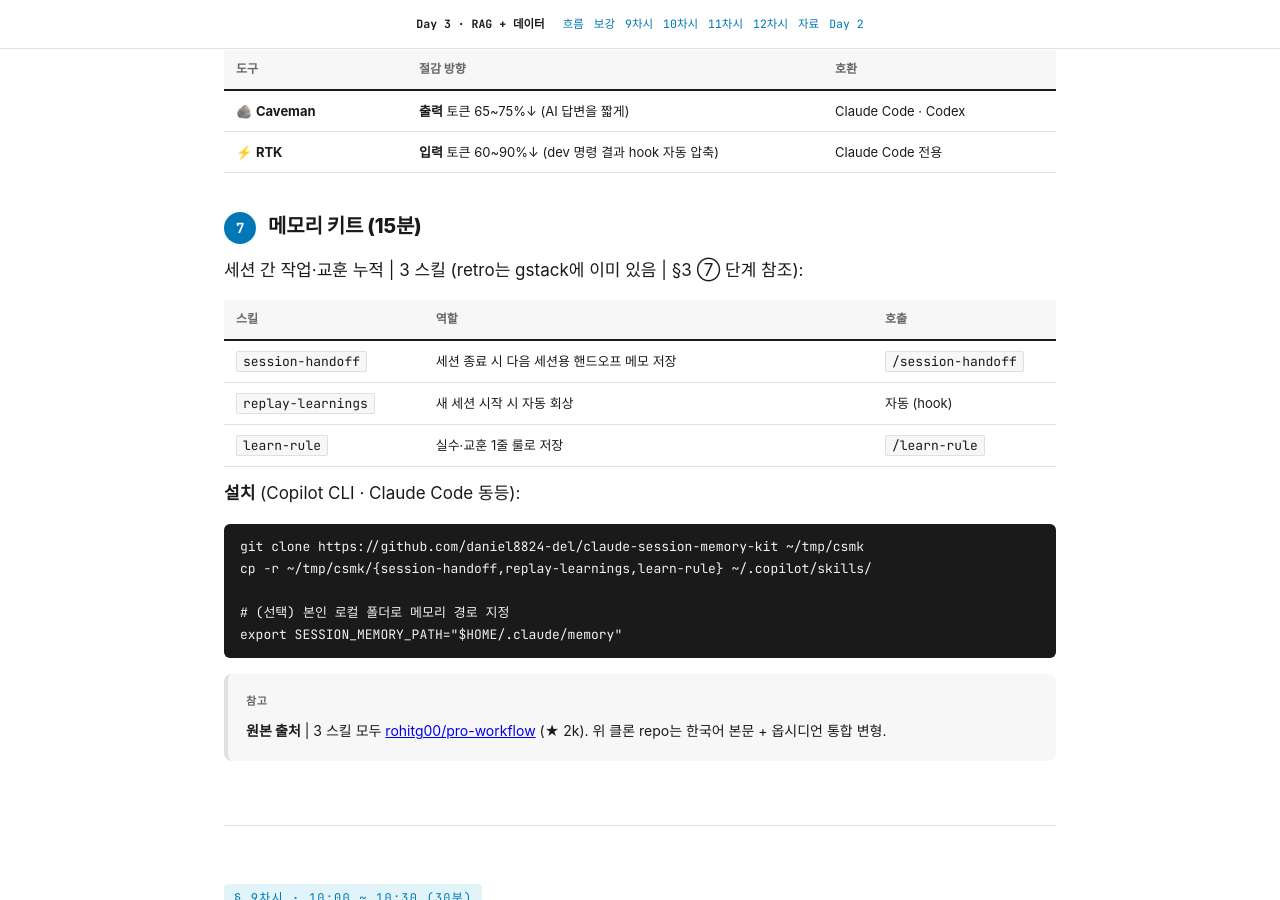
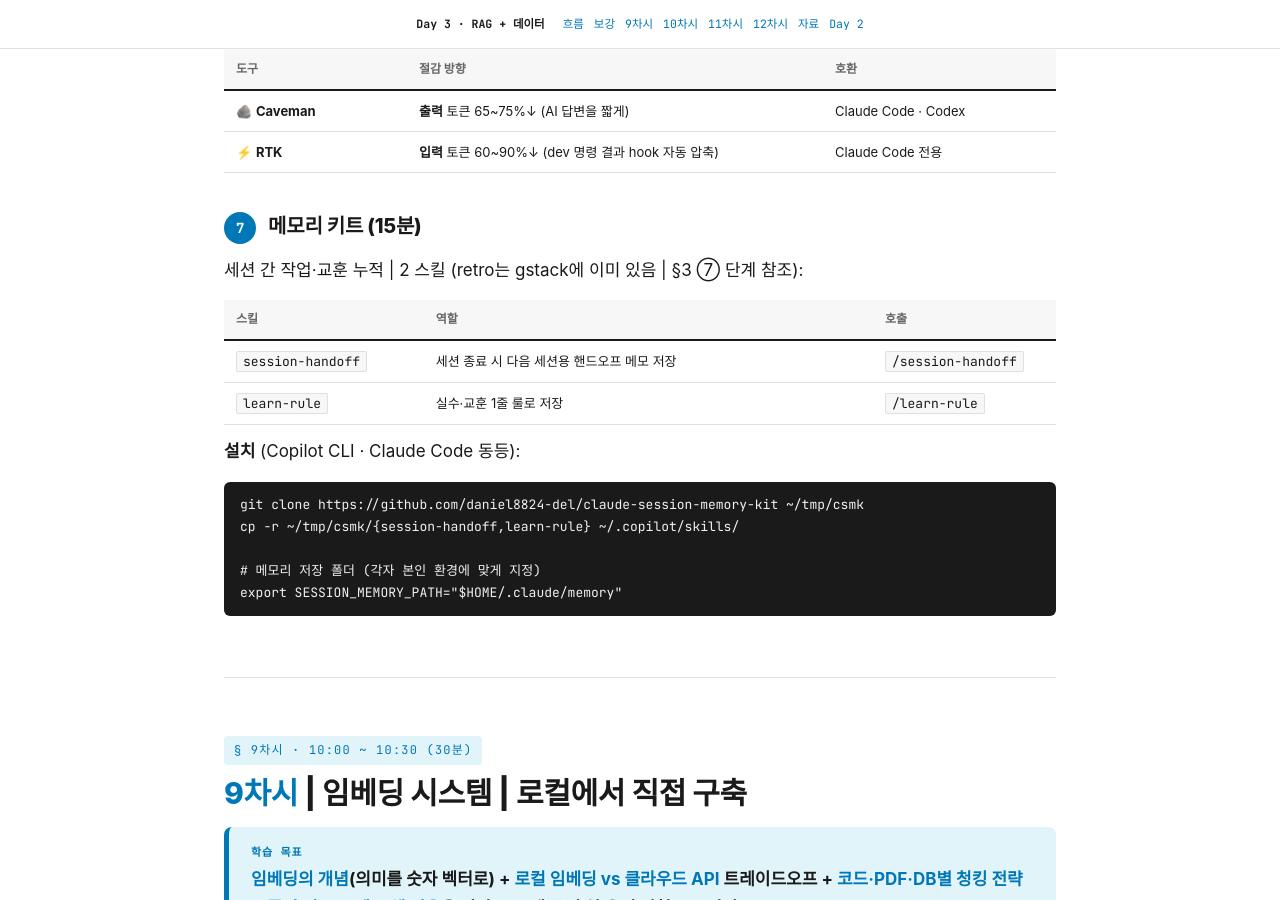
Before and after one commit to daniel8824-del/rag-day3, a Jekyll site: the page docs/index.html, which Jekyll copies as it is, in a window 1280 px wide and 900 px high, scrolled down 8067 px. Built offline with Jekyll 4.4.1, drawn with Linux system fonts in a browser that asks for light colours; some web fonts are replaced.

Commit message:
§7 메모리 키트 정정 — 2 스킬만 (replay-learnings 제외) + 원본 출처 박스 제거
- replay-learnings 행 제거 (사용자 요청)
- 설치 명령에서 replay-learnings 제외 → session-handoff + learn-rule 2개만
- 원본 출처 reference 박스 통째 제거
- SESSION_MEMORY_PATH 안내 '각자 본인 환경에 맞게 지정' 명확화

Co-Authored-By: Claude Opus 4.7 (1M context) <noreply@anthropic.com>

```diff
--- a/docs/index.html
+++ b/docs/index.html
@@ -874,28 +874,23 @@ $B screenshot /tmp/login-success.png
   </table>
 
   <h3><span class="step-num">7</span>메모리 키트 (15분)</h3>
-  <p>세션 간 작업·교훈 누적 | 3 스킬 (retro는 gstack에 이미 있음 | §3 ⑦ 단계 참조):</p>
+  <p>세션 간 작업·교훈 누적 | 2 스킬 (retro는 gstack에 이미 있음 | §3 ⑦ 단계 참조):</p>
 
   <table style="font-size:13px;">
     <colgroup><col style="width:24%;"><col style="width:54%;"><col style="width:22%;"></colgroup>
     <thead><tr><th>스킬</th><th>역할</th><th>호출</th></tr></thead>
     <tbody>
       <tr><td><code class="inline">session-handoff</code></td><td>세션 종료 시 다음 세션용 핸드오프 메모 저장</td><td><code class="inline">/session-handoff</code></td></tr>
-      <tr><td><code class="inline">replay-learnings</code></td><td>새 세션 시작 시 자동 회상</td><td>자동 (hook)</td></tr>
       <tr><td><code class="inline">learn-rule</code></td><td>실수·교훈 1줄 룰로 저장</td><td><code class="inline">/learn-rule</code></td></tr>
     </tbody>
   </table>
 
   <p><strong>설치</strong> (Copilot CLI · Claude Code 동등):</p>
   <pre style="background:#1a1a1a;color:#f0f0f0;padding:12px 16px;border-radius:6px;font-size:13px;">git clone https://github.com/daniel8824-del/claude-session-memory-kit ~/tmp/csmk
-cp -r ~/tmp/csmk/{session-handoff,replay-learnings,learn-rule} ~/.copilot/skills/
+cp -r ~/tmp/csmk/{session-handoff,learn-rule} ~/.copilot/skills/
 
-# (선택) 본인 로컬 폴더로 메모리 경로 지정
+# 메모리 저장 폴더 (각자 본인 환경에 맞게 지정)
 export SESSION_MEMORY_PATH="$HOME/.claude/memory"</pre>
-
-  <div class="reference">
-    <p><strong>원본 출처</strong> | 3 스킬 모두 <a href="https://github.com/rohitg00/pro-workflow" target="_blank">rohitg00/pro-workflow</a> (★ 2k). 위 클론 repo는 한국어 본문 + 옵시디언 통합 변형.</p>
-  </div>
 </section>
 
 <!-- §2 9차시 임베딩 시스템 -->
```
